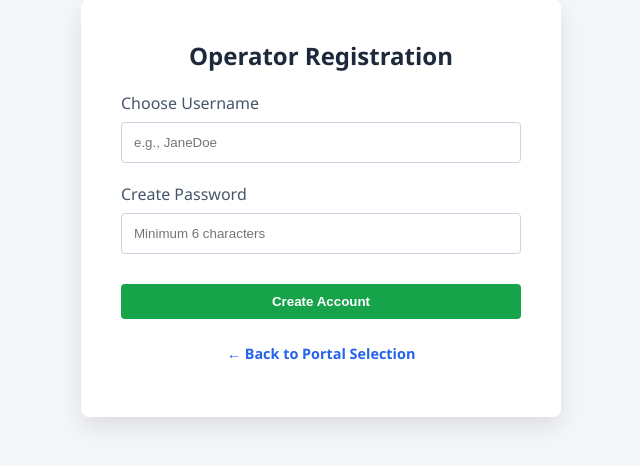
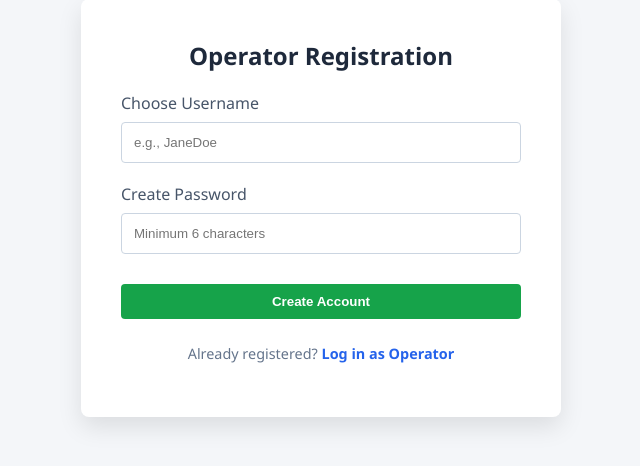
Before and after one commit to Nuubbb/Minor-Project, a Flask app: page /signup in a window 1280 px wide. Shown: the part 192-658 px from the top of the page, without its empty margins (319-959 px from the left). Run offline with Flask 3, Linux system fonts and the light colour scheme.

Commit message:
Changes 10.10 6 29

```diff
--- a/templates/login.html
+++ b/templates/login.html
@@ -28,7 +28,8 @@
         </form>
 
         <p style="text-align: center; margin-top: 25px; color: #64748b; font-size: 0.9rem;">
-            <a href="{{ url_for('index') }}" class="text-link">← Back to Portal Selection</a>
+            Don't have an account?
+            <a href="{{ url_for('signup') }}" class="text-link">Register as an Operator</a>
         </p>
     </div>
 </body>
--- a/templates/signup.html
+++ b/templates/signup.html
@@ -28,7 +28,8 @@
         </form>
 
         <p style="text-align: center; margin-top: 25px; color: #64748b; font-size: 0.9rem;">
-            <a href="{{ url_for('index') }}" class="text-link">← Back to Portal Selection</a>
+            Already registered?
+            <a href="{{ url_for('login', role_type='operator') }}" class="text-link">Log in as Operator</a>
         </p>
     </div>
 </body>
```
Also changed, not shown: database.db.
